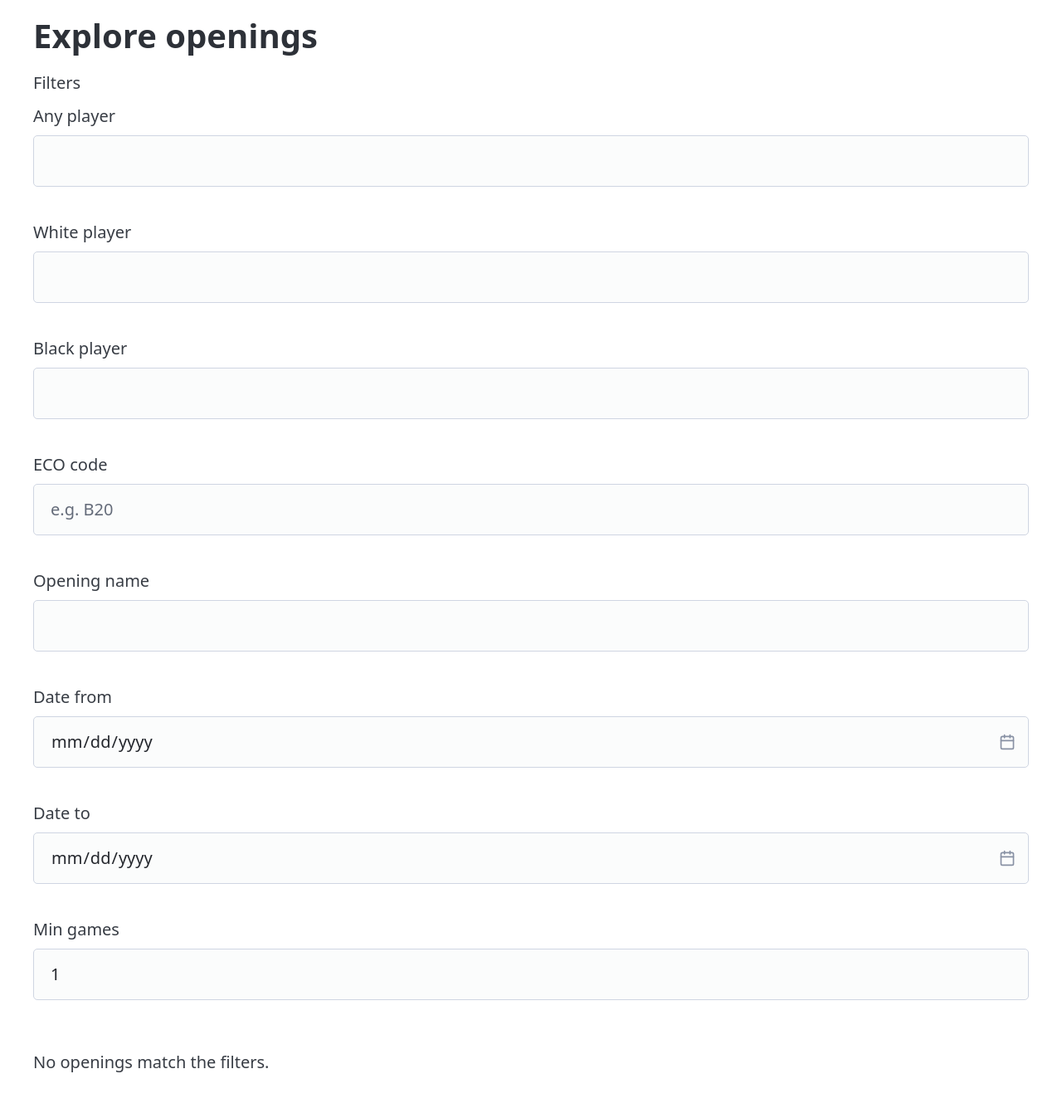
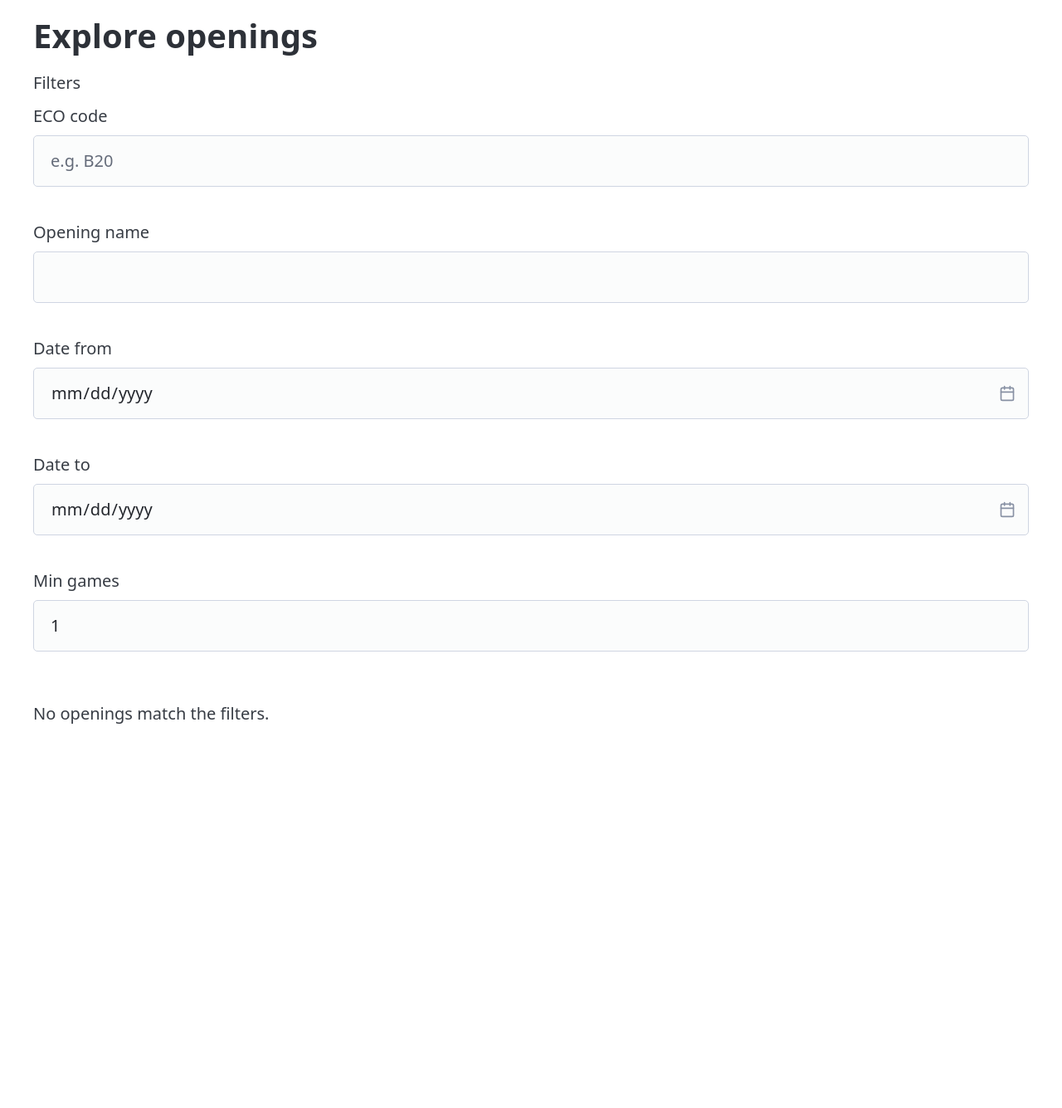
Before and after one commit to spkuehl/chess-opening-explorer, a Django app: template chess_core/templates/explore.html in a window 1280 px wide. Shown: the whole page at 83% size. After the commit the page ends 872 px from the top, so only its background shows below. Run offline with Django 5.2, Linux system fonts and the light colour scheme; the template is opened without the code that fills it, so the values that code supplies are empty; some libraries are stand-ins or nearby versions.

Commit message:
Remove player input fields from explore.html template to streamline filters.

```diff
--- a/chess_core/templates/explore.html
+++ b/chess_core/templates/explore.html
@@ -19,18 +19,6 @@
 >
   <fieldset>
     <legend>Filters</legend>
-    <p>
-      <label for="any_player">Any player</label>
-      <input type="text" name="any_player" id="any_player" value="{{ form_data.any_player|default:'' }}">
-    </p>
-    <p>
-      <label for="white_player">White player</label>
-      <input type="text" name="white_player" id="white_player" value="{{ form_data.white_player|default:'' }}">
-    </p>
-    <p>
-      <label for="black_player">Black player</label>
-      <input type="text" name="black_player" id="black_player" value="{{ form_data.black_player|default:'' }}">
-    </p>
     <p>
       <label for="eco_code">ECO code</label>
       <input type="text" name="eco_code" id="eco_code" value="{{ form_data.eco_code|default:'' }}" placeholder="e.g. B20">
```
